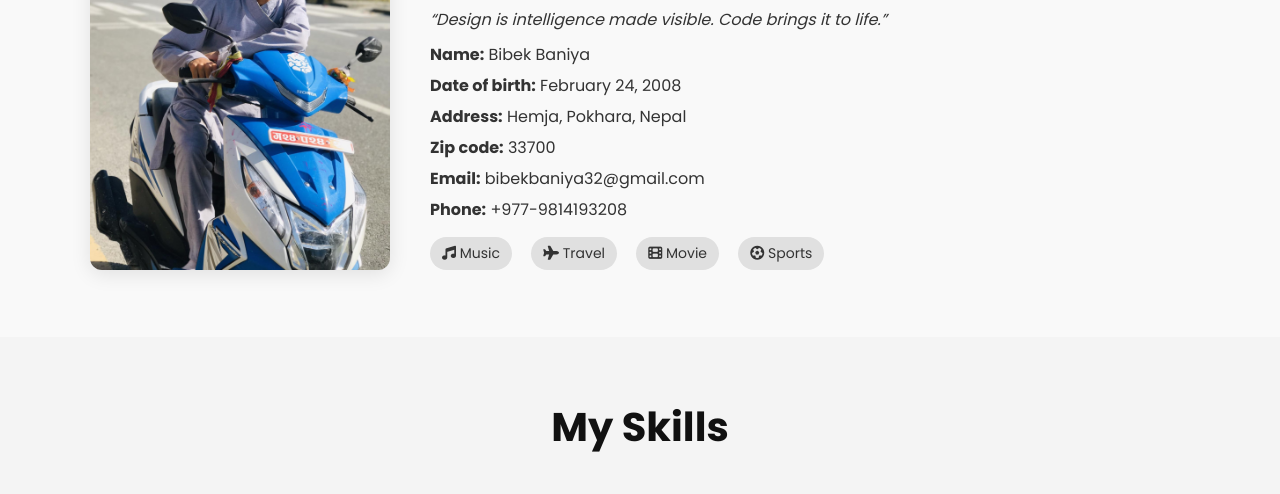
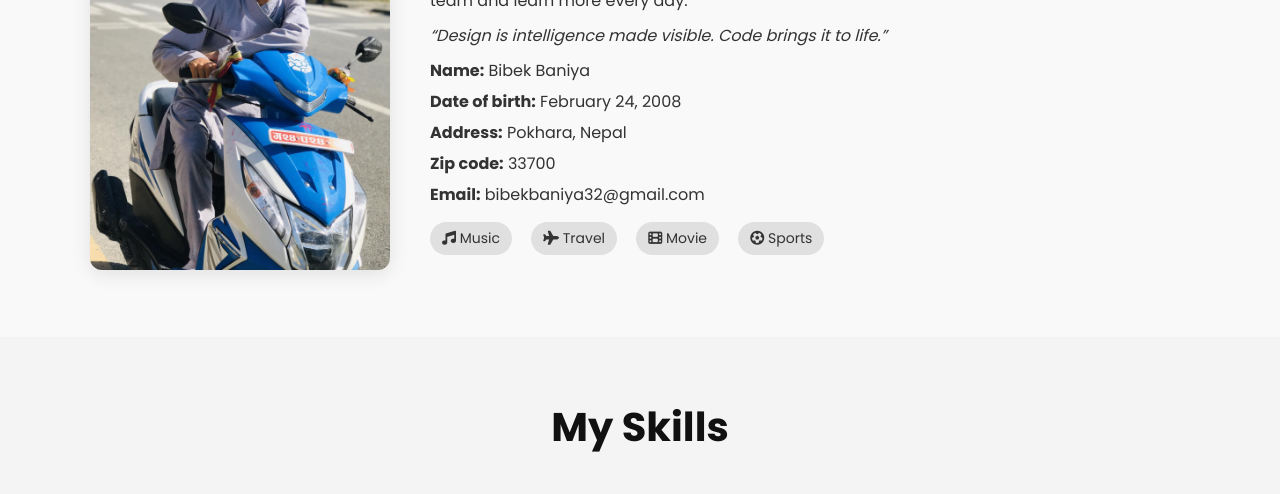
Before and after one commit to bibekbny/test, a plain HTML site: page index.html in a window 1280 px wide. Shown: the part 1298-1792 px from the top of the page. Drawn offline with nearby package versions, Linux system fonts and the light colour scheme.

Commit message:
Update address in about section

```diff
--- a/index.html
+++ b/index.html
@@ -64,10 +64,9 @@
                     <div class="about-details">
                         <p><strong>Name:</strong> Bibek Baniya</p>
                         <p><strong>Date of birth:</strong> February 24, 2008</p>
-                        <p><strong>Address:</strong> Hemja, Pokhara, Nepal</p>
+                        <p><strong>Address:</strong> Pokhara, Nepal</p>
                         <p><strong>Zip code:</strong> 33700</p>
                         <p><strong>Email:</strong> bibekbaniya32@gmail.com</p>
-                        <p><strong>Phone:</strong> +977-9814193208</p>
                     </div>
                     <div class="interests">
                         <span><i class="fas fa-music"></i> Music</span>
```
